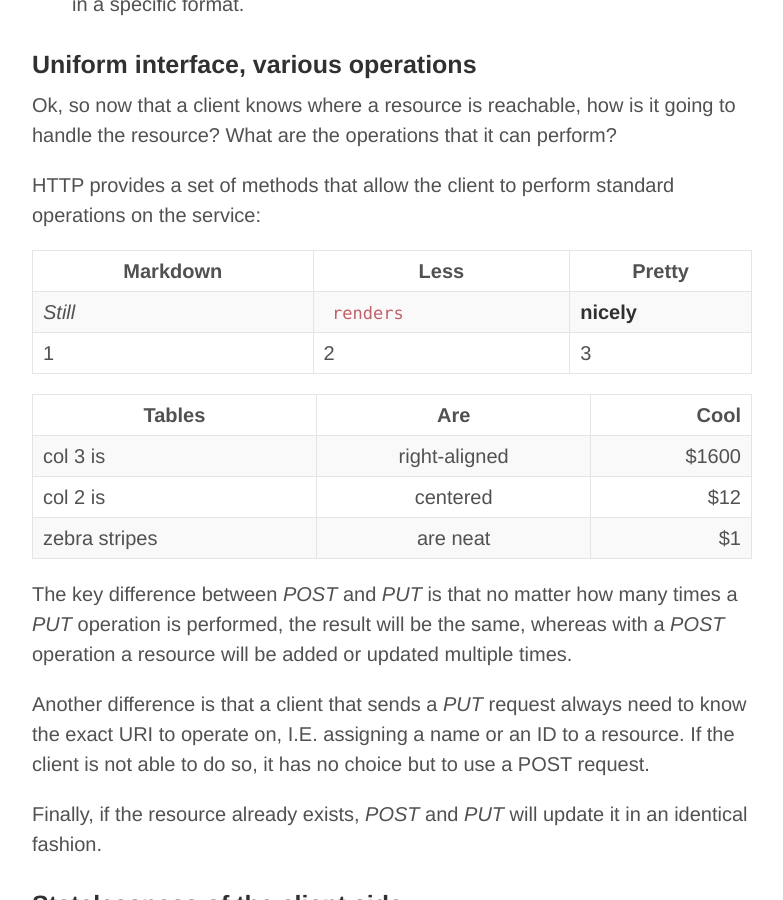
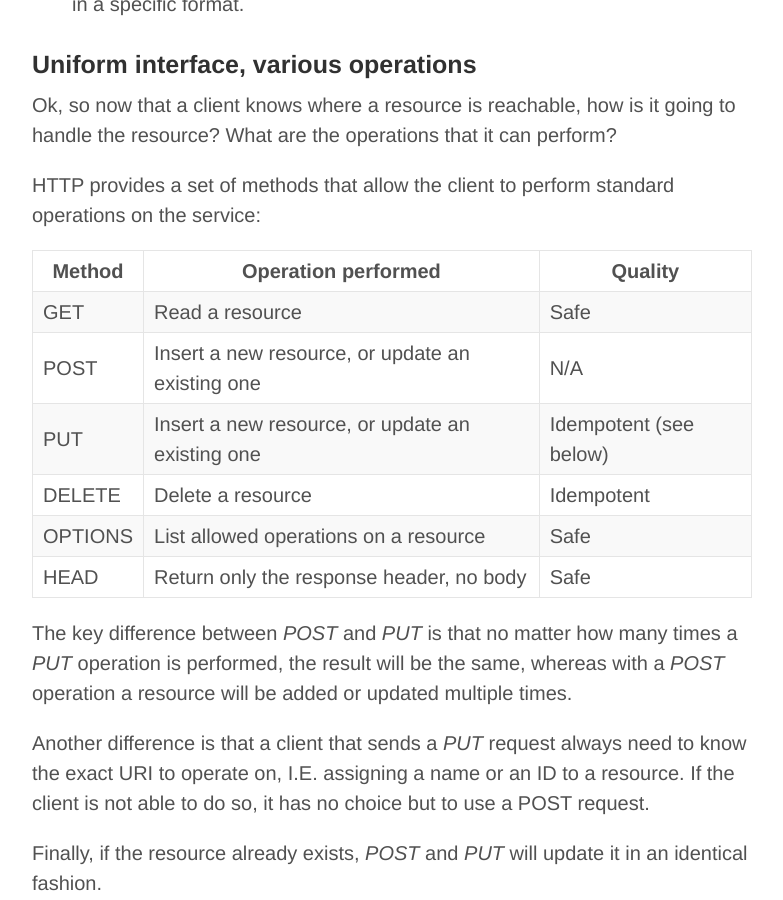
Before and after one commit to federicomaffei/federicomaffei.github.io, a Jekyll site: the page built from _posts/2014-12-29-REST-whatisit.md, in a window 1280 px wide and 900 px high, scrolled down 3365 px. Shown: the whole window, without its empty margins (248-1031 px from the left). Built offline with Jekyll 4.4.1, drawn with Linux system fonts in a browser that asks for light colours; Markdown is read by kramdown in place of the engine named in the settings; comment, search, counter and statistics services are not loaded.

Commit message:
added redcarpet extension to render tables

```diff
--- a/_config.yml
+++ b/_config.yml
@@ -1,6 +1,8 @@
 # Dependencies
 markdown:         redcarpet
 pygments:         true
+redcarpet:
+  extensions: ["no_intra_emphasis", "fenced_code_blocks", "autolink", "tables", "with_toc_data"]
 
 # Permalinks
 permalink:        pretty
--- a/_posts/2014-12-29-REST-whatisit.md
+++ b/_posts/2014-12-29-REST-whatisit.md
@@ -86,18 +86,14 @@ Ok, so now that a client knows where a resource is reachable, how is it going to
 
 HTTP provides a set of methods that allow the client to perform standard operations on the service:
 
-Markdown | Less | Pretty
---- | --- | ---
-*Still* | `renders` | **nicely**
-1 | 2 | 3
-
-| Tables        | Are           | Cool  |
-| ------------- |:-------------:| -----:|
-| col 3 is      | right-aligned | $1600 |
-| col 2 is      | centered      |   $12 |
-| zebra stripes | are neat      |    $1 |
-
-
+| Method  | Operation performed                              | Quality                |
+|---------|--------------------------------------------------|------------------------|
+| GET     | Read a resource                                  | Safe                   |
+| POST    | Insert a new resource, or update an existing one | N/A                    |
+| PUT     | Insert a new resource, or update an existing one | Idempotent (see below) |
+| DELETE  | Delete a resource                                | Idempotent             |
+| OPTIONS | List allowed operations on a resource            | Safe                   |
+| HEAD    | Return only the response header, no body         | Safe                   |
 
 The key difference between *POST* and *PUT* is that no matter how many times a *PUT* operation is performed, the result will be the same, whereas with a *POST* operation a resource will be added or updated multiple times.
 
```
